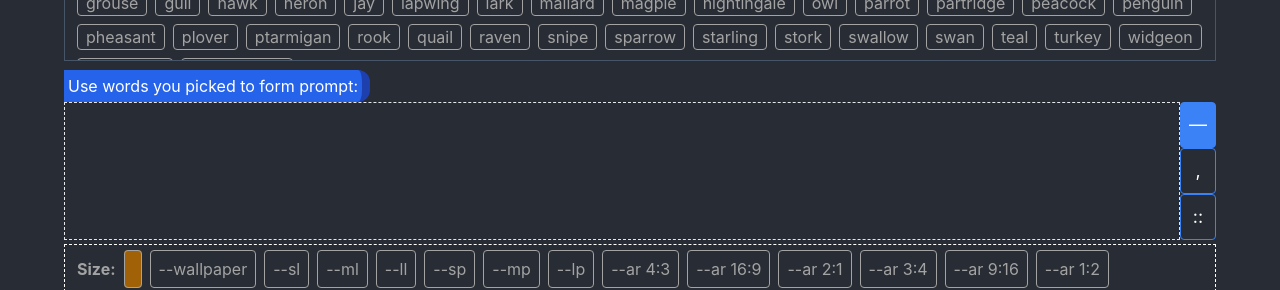
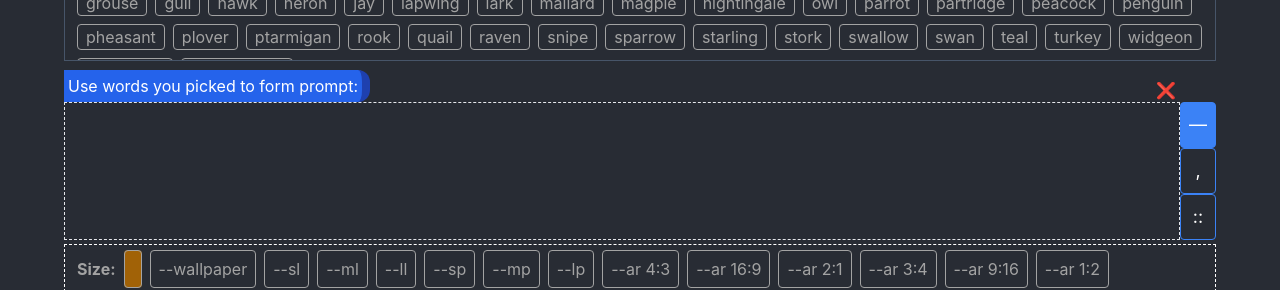
Before and after one commit to rugia813/midjourney-prompt-helper, a React (Create React App) app: page / in a window 1280 px wide. Shown: the part 319-609 px from the top of the page. Built offline with nearby package versions, Linux system fonts and the light colour scheme.

Commit message:
clear desk btn

```diff
--- a/src/App.js
+++ b/src/App.js
@@ -15,6 +15,7 @@ function App() {
     },
     [deskItems],
   )
+  const clearDeskItems = () => setDeskItems([])
   const removeFromDeskItemsAtIdx = useCallback(
     (idx) => {
       setDeskItems(deskItems.filter((e, i) => i !== idx))
@@ -63,7 +64,7 @@ function App() {
       <Shelf addDeskItem={addDeskItem} customCollections={customCollections} />
 
       <div className='w-full'>
-        <Desk deskItems={deskItems} addWord={addWord} removeWordAtIdx={removeFromDeskItemsAtIdx} />
+        <Desk deskItems={deskItems} addWord={addWord} removeWordAtIdx={removeFromDeskItemsAtIdx} clearDeskItems={clearDeskItems} />
 
         <ModifierPanel modifiers={modifiers} setModifiers={setModifiers} />
       </div>
--- a/src/components/Desk.js
+++ b/src/components/Desk.js
@@ -3,14 +3,15 @@ import DeskItemButton from './DeskItemButton'
 import Header from './Header'
 
 const delimiters = [' ', ', ', '::']
-export default function Desk({ deskItems, addWord, removeWordAtIdx }) {
+export default function Desk({ deskItems, addWord, removeWordAtIdx, clearDeskItems }) {
 	const [delimiterIdx, setDelimiterIdx] = useState(0)
 	const btnStyle = 'flex-initial border border-blue-500 hover:bg-blue-300 active:bg-blue-200 p-2 rounded text-lg text-white'
 	const btnStyleActive = 'bg-blue-500'
 
 	return (
-		<>
+		<div className='relative'>
 			<Header>Use words you picked to form prompt</Header>
+			<button className='absolute top-2 right-10' onClick={clearDeskItems}>❌</button>
 			<div className='flex w-full mb-1'>
 
 				{/* Desk Items */}
@@ -47,6 +48,6 @@ export default function Desk({ deskItems, addWord, removeWordAtIdx }) {
 				</div>
 
 			</div>
-		</>
+		</div>
 	)
 }
```
